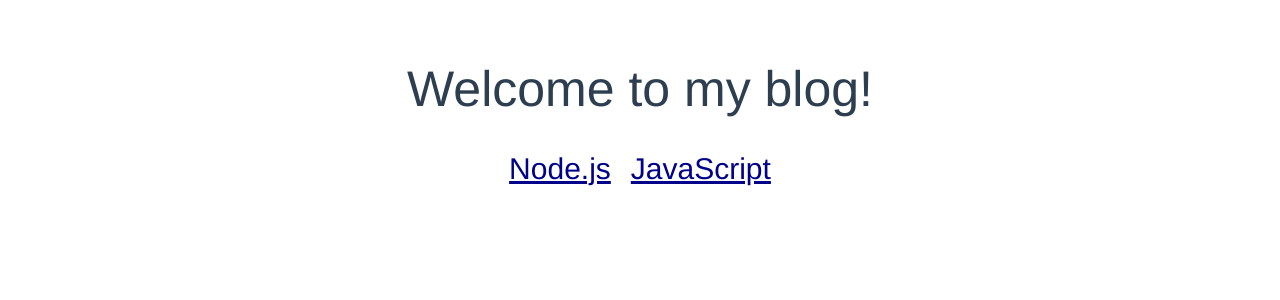
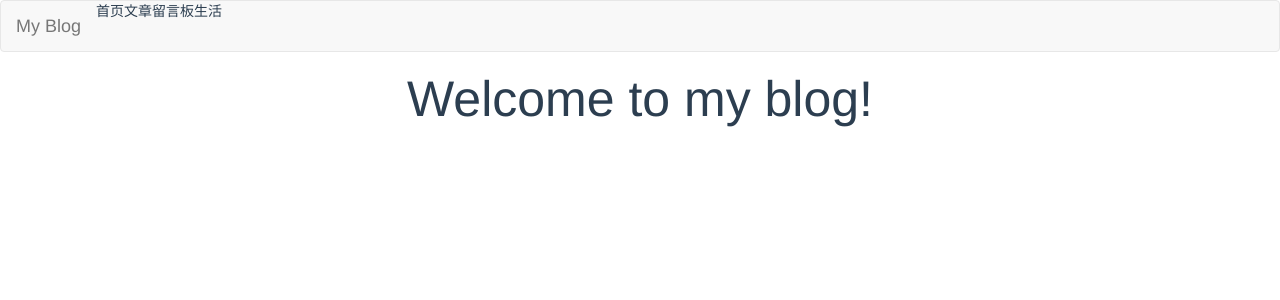
Before and after one commit to cappuccinoX/vue-project-blog, a Vue app: page /#/home in a window 1280 px wide. Shown: the top 300 px of the page. Built offline with nearby package versions, Linux system fonts and the light colour scheme.

Commit message:
update-2019.5.22
update-2019.5.22

```diff
--- a/index.html
+++ b/index.html
@@ -4,9 +4,12 @@
     <meta charset="utf-8">
     <meta name="viewport" content="width=device-width,initial-scale=1.0">
     <title>vue</title>
-  </head>
+    <link rel="stylesheet" href="https://cdn.staticfile.org/twitter-bootstrap/3.3.7/css/bootstrap.min.css">
+    <script src="https://cdn.staticfile.org/jquery/2.1.1/jquery.min.js"></script>
+    <script src="https://cdn.staticfile.org/twitter-bootstrap/3.3.7/js/bootstrap.min.js"></script>  </head>
   <body>
     <div id="app"></div>
+
     <!-- built files will be auto injected -->
   </body>
 </html>
--- a/src/App.vue
+++ b/src/App.vue
@@ -1,17 +1,16 @@
 <template>
   <div id="app">
+    <tab></tab>
     <router-view/>
   </div>
 </template>
 
 <script>
 import tab from '@/components/tab'
-import blogHomePage from '@/components/BlogHomePage'
 
 export default {
   components: {
-    tab,
-    blogHomePage
+    tab
   }
 }
 </script>
@@ -23,7 +22,6 @@ export default {
   -moz-osx-font-smoothing: grayscale;
   text-align: center;
   color: #2c3e50;
-  margin-top: 60px;
 }
 body{
   /*background-image: url('./assets/sky.jpg')*/
--- a/src/components/BlogHomePage.vue
+++ b/src/components/BlogHomePage.vue
@@ -1,10 +1,6 @@
 <template>
   <div id="blog_homepage">
     <h1>{{ msg }}</h1>
-    <ul>
-      <li><a target="_blank" href="https://nodejs.org/">Node.js</a></li>
-      <li><a target="_blank" href="https://www.javascript.com/">JavaScript</a></li>
-    </ul>
   </div>
 </template>
 
--- a/src/components/tab.vue
+++ b/src/components/tab.vue
@@ -1,45 +1,29 @@
 <template>
-  <ul class="nav-list">
-    <!--<li v-for = "(item) in tabs" v-bind:key="item.name">-->
-       <!--{{item.name}}-->
-    <!--</li>-->
-    <li><a>node</a></li>
-    <li><a>js</a></li>
-  </ul>
+  <nav class="navbar navbar-default" role="navigation">
+    <div class="container-fluid">
+      <div class="navbar-header">
+        <a class="navbar-brand" href="#">My Blog</a>
+      </div>
+      <div>
+        <ul class="nav navbar-nav">
+          <li v-for="item in tabs" v-bind:key="item.name">
+            <router-link :to="item.name" tag="div">{{item.render}}</router-link>
+          </li>
+        </ul>
+      </div>
+    </div>
+  </nav>
 </template>
 <script>
 export default {
   data () {
     return {
-      tabs: [{name: 'Node.js', link: 'https://nodejs.org/'}, {name: 'Javascript', link: 'https://www.javascript.com/'}]
+      tabs: [{name: 'home', render: '首页'}, {name: 'article', render: '文章'}, {name: 'messageboard', render: '留言板'}, {name: 'life', render: '生活'}]
     }
   }
 }
 </script>
 
-<!--<div id="app">-->
-  <!--<ol>-->
-    <!--<li v-for="site in sites">-->
-      <!--{{ site.name }}-->
-    <!--</li>-->
-  <!--</ol>-->
-<!--</div>-->
+<style>
 
-<!--<script>-->
-<!--export default{-->
-  <!--data () {-->
-    <!--return {-->
-      <!--sites: [-->
-        <!--{ name: 'Runoob' },-->
-        <!--{ name: 'Google' },-->
-        <!--{ name: 'Taobao' }-->
-      <!--]-->
-    <!--}-->
-  <!--}-->
-<!--}-->
-<!--</script>-->
-<style>
-  li {
-    color: black;
-  }
 </style>
```
Also changed, not shown: src/assets/logo.png (deleted), src/assets/sky.jpg (deleted).
